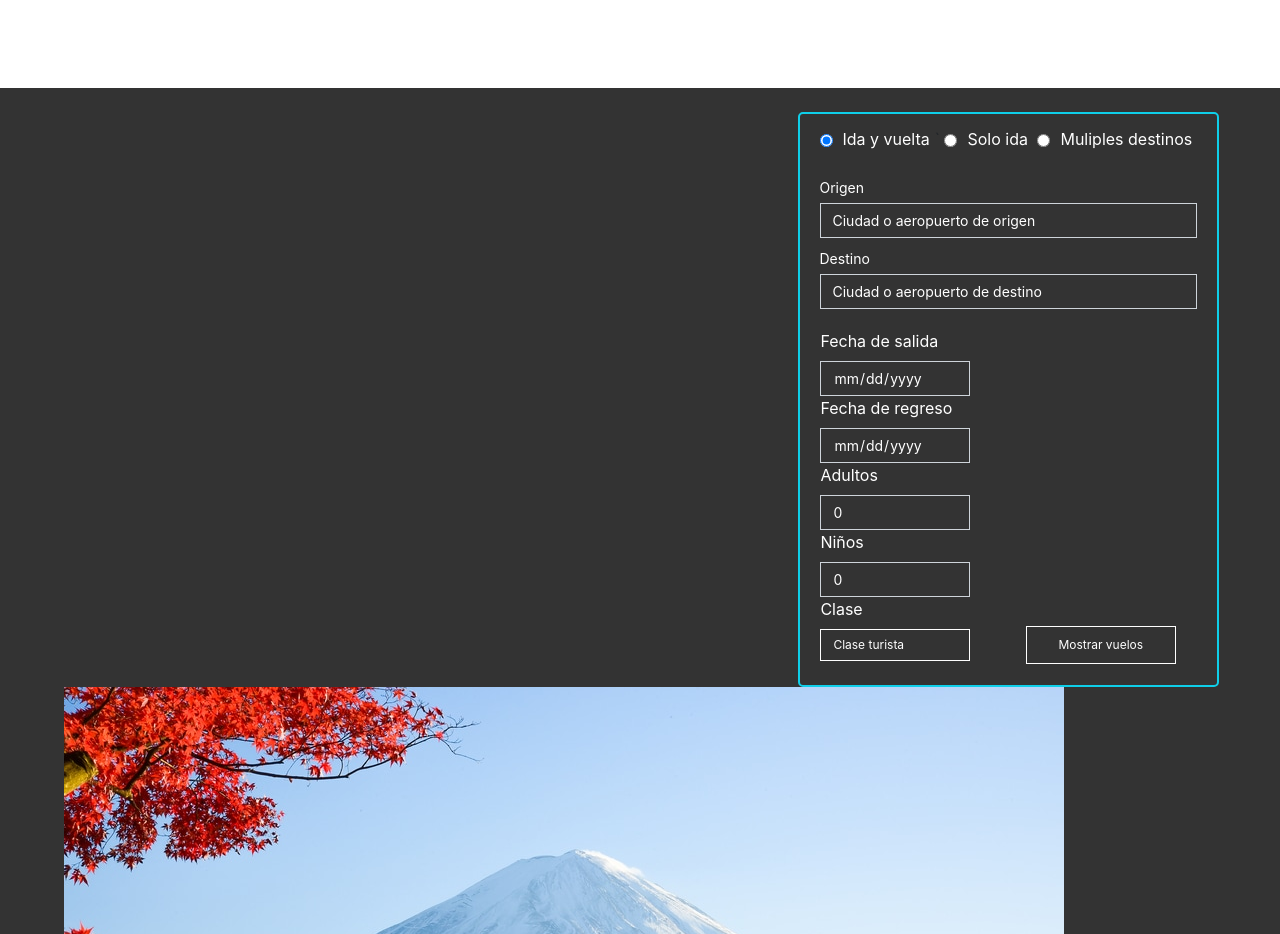
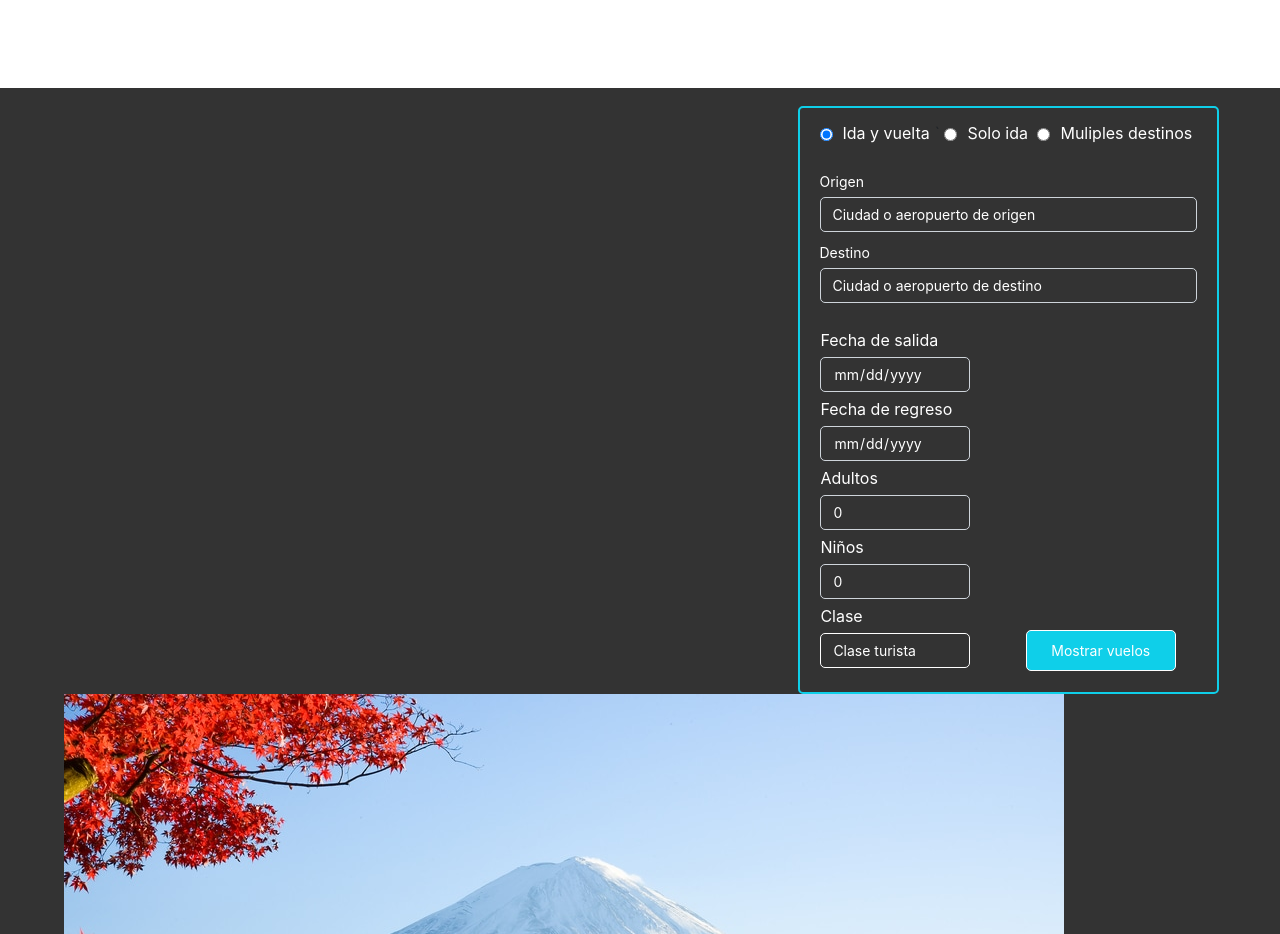
Before and after one commit to franr99/Pagina-Web-GoTravel, a PHP site: page /prueba.html in a window 1280 px wide; the page is wider, and only the part inside the window is pictured. Shown: the part 104-1038 px from the top of that part. Run offline with PHP 8.4, Linux system fonts and the light colour scheme.

Commit message:
Update estilos.css

```diff
--- a/HTML 5 - CSS3/css/estilos.css
+++ b/HTML 5 - CSS3/css/estilos.css
@@ -95,7 +95,7 @@ p{
     margin: 0;
     margin-right: 5%;
     float: right;
-    margin-top: 2%;
+    margin-top: 1.5%;
 }
 
 .radio-btn{
@@ -156,14 +156,17 @@ input::placeholder{
 
 .datosreserva{
     color: #fff;
+    margin: 5px 5px 5px 0;
+
 }
 
 .form-control{
     font-size: 14px !important;
-    border-radius: 0 !important;
+    border-radius: 2px !important;
     color: #fff !important;
     background: transparent !important;
     box-shadow: none !important;
+    border-radius: 5px !important;
 }
 
 .select-date::-webkit-inner-spin-button,
@@ -178,10 +181,10 @@ input::placeholder{
 
 .custom-select{
     color: #fff !important;
-    font-size: 12px !important;
+    font-size: 14px !important;
     border: 1px solid #fff !important;
     box-shadow: none !important;
-    border-radius: 0 !important;
+    border-radius: 5px !important;
     background: transparent !important;
 }
 
@@ -192,13 +195,12 @@ input::placeholder{
 .flight{
     width: 100% !important;
     padding: 9px !important;
-    font-size: 12px !important;
+    font-size: 14px !important;
     border: 1px solid #fff !important;
     box-shadow: none !important;
-    border-radius: 0 !important;
-    background: transparent !important;
+    border-radius: 5px !important;
+    background-color: rgb(15, 207, 233) !important;
     margin-left: 20%;
-
 
 }
 
```
